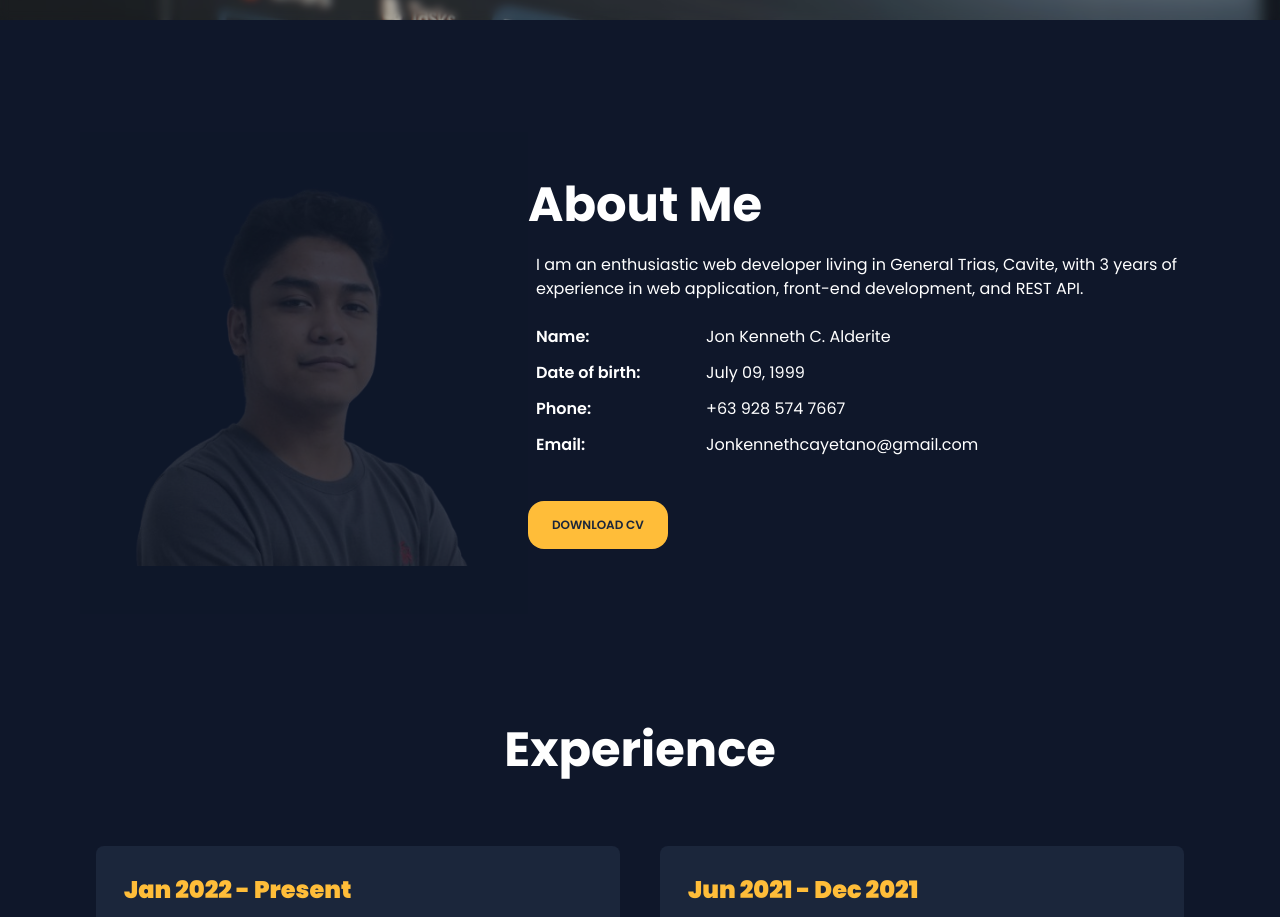
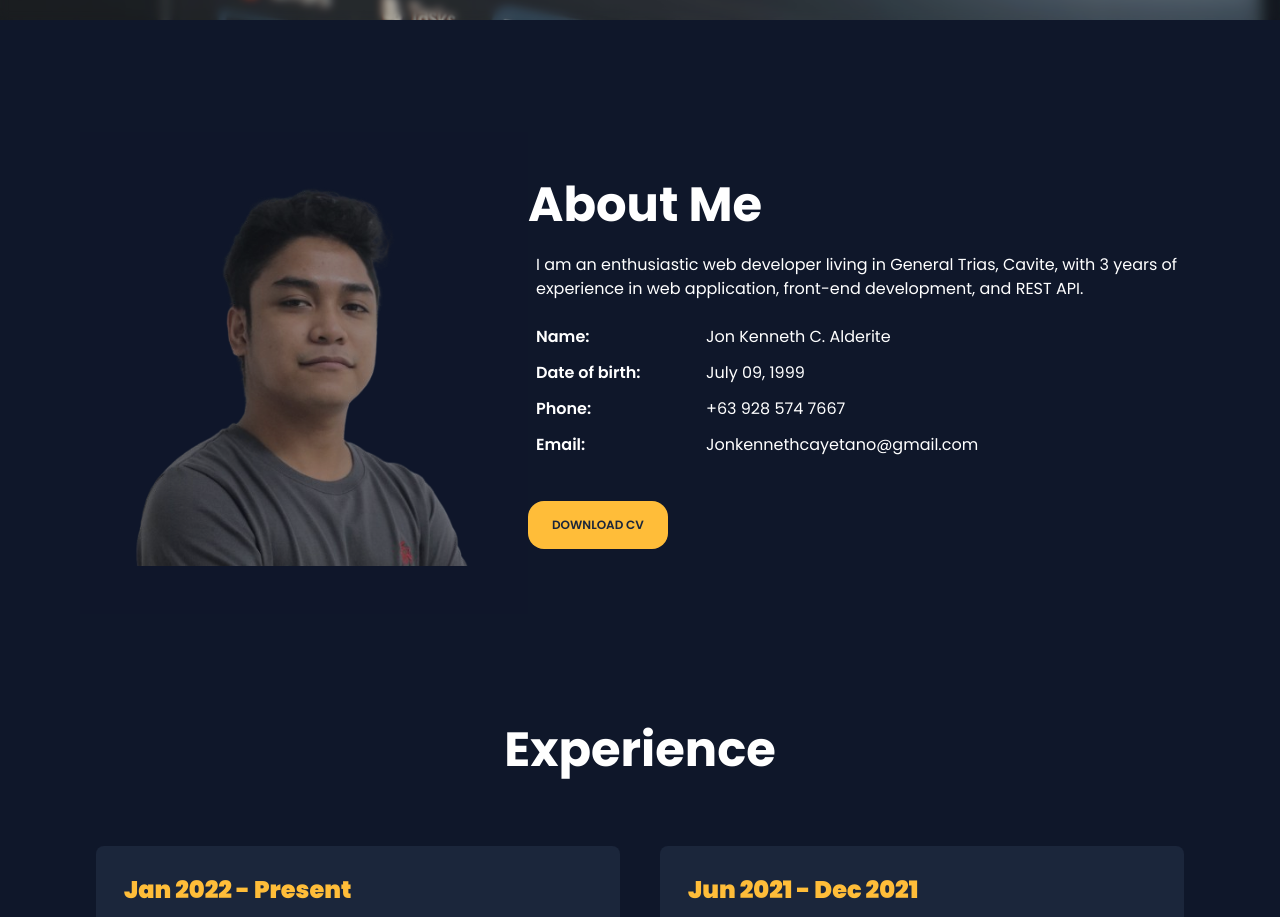
Before and after one commit to IKENN007/web-portfolio, a Next.js app: page / in a window 1280 px wide. Shown: the part 780-1697 px from the top of the page. Built offline with nearby package versions, Linux system fonts and the light colour scheme.

Commit message:
Update About.jsx

```diff
--- a/app/components/landing-components/About.jsx
+++ b/app/components/landing-components/About.jsx
@@ -7,7 +7,7 @@ const About = () => {
             md:px-20 md:pt-28">
 
                 <div className="md:w-1/2 lg:w-2/5 relative pb-12 flex justify-center md:block">
-                    <div className='absolute h-full w-full bg-slate-900 bg-opacity-70'></div>
+                    <div className='absolute h-full w-full bg-slate-900 bg-opacity-20'></div>
                     <img src='./images/me/Alderite_Jon_Kenneth_sml-removebg-preview.png'/>
                 </div>
 
```
